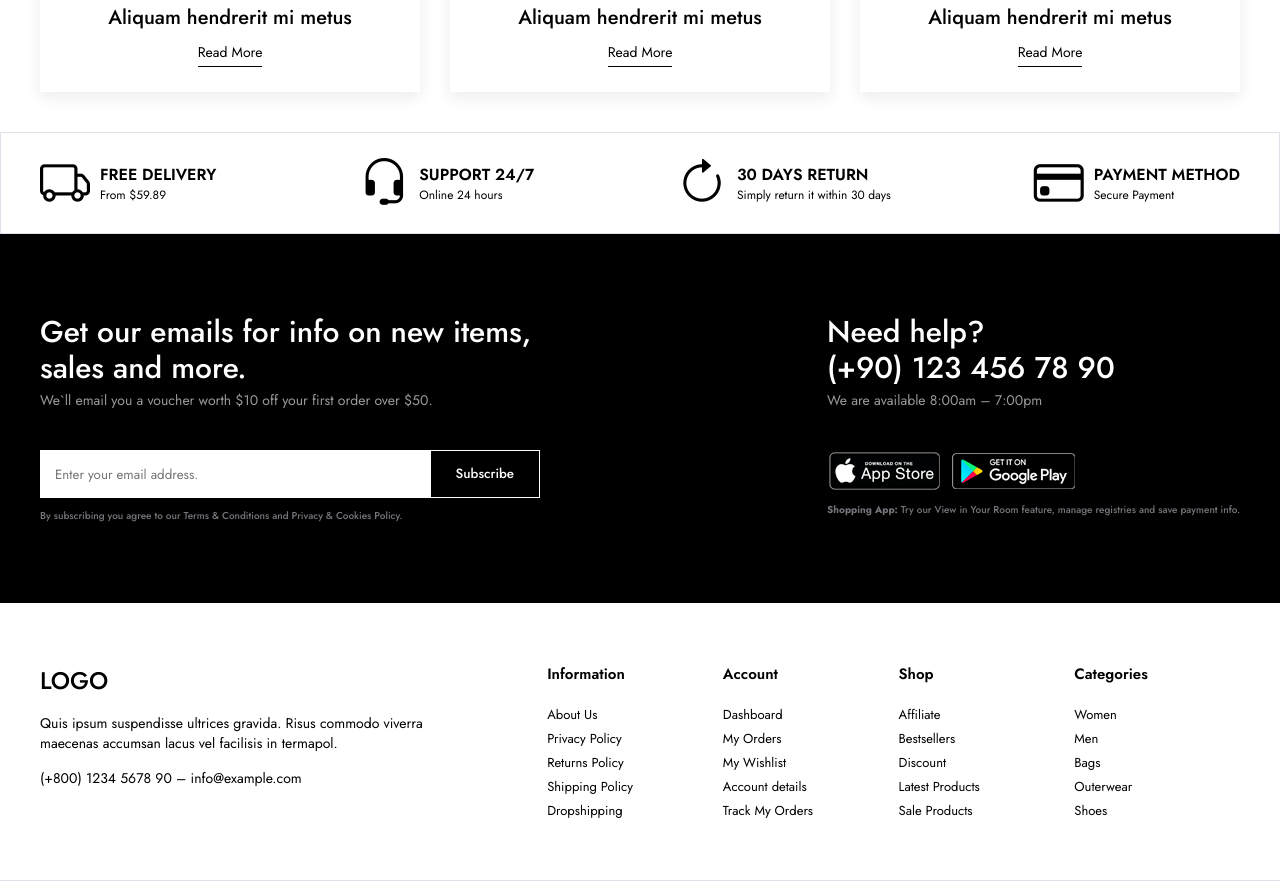
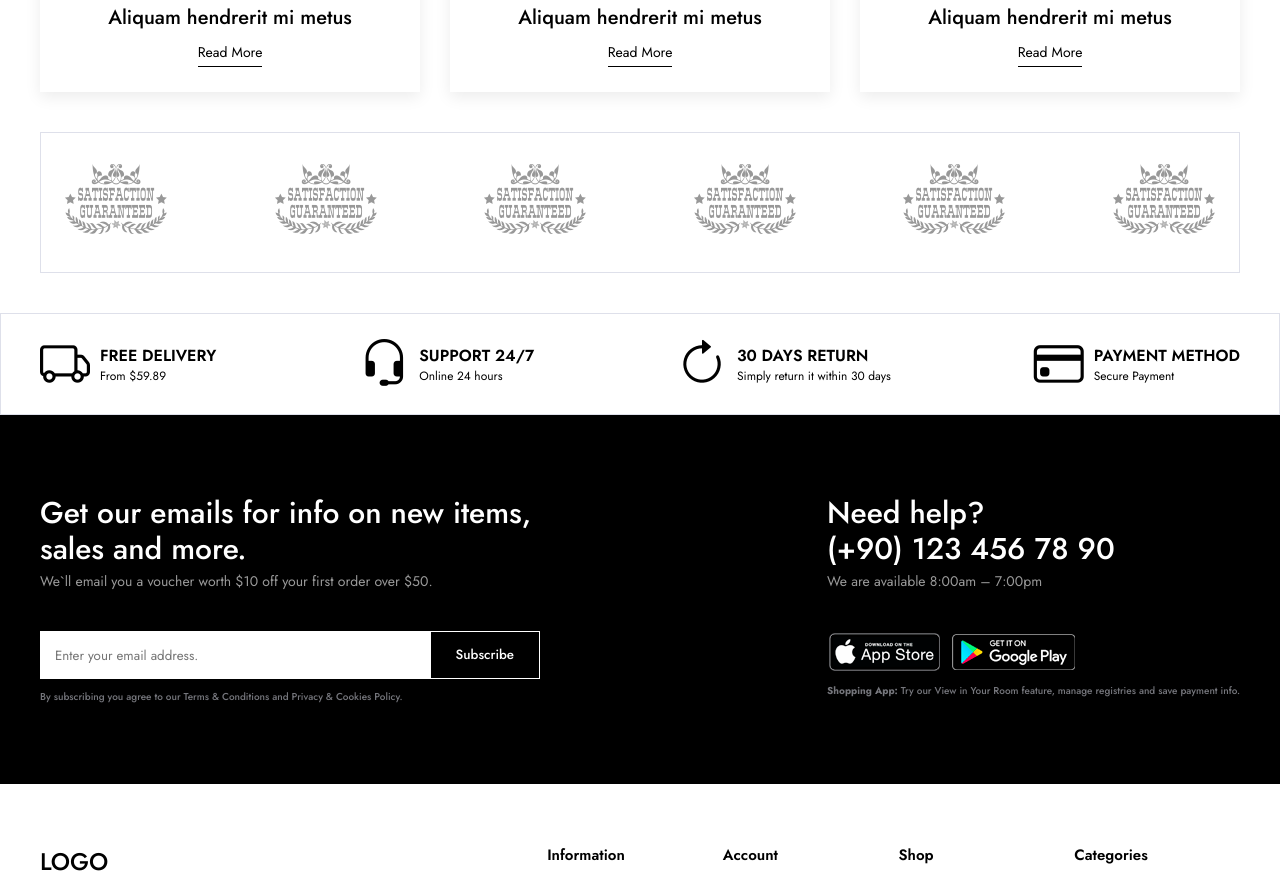
Before and after one commit to dev-ebruates/E-Ticaret-React, a React (Vite) app in the folder frontend/: page / in a window 1280 px wide. Shown: the part 3560-4447 px from the top of the page. Built offline with nearby package versions, Linux system fonts and the light colour scheme.

Commit message:
Brands Componenti Oluşturuldu.

```diff
--- a/frontend/src/App.jsx
+++ b/frontend/src/App.jsx
@@ -7,6 +7,7 @@ import Products from './components/Products/Products'
 import './App.css'
 import Campaigns from './components/Campaigns/Campaigns'
 import Blogs from './components/Blogs/Blogs'
+import Brands from './components/Brands/Brands'
 
 function App() {
 
@@ -19,6 +20,7 @@ function App() {
      <Campaigns/>
      <Products/>
      <Blogs/>
+     <Brands/>
      <Policy/>
      <Footer/>
     </>
--- /dev/null
+++ b/frontend/src/components/Brands/Brands.css
@@ -0,0 +1,11 @@
+.brands {
+  margin: 40px 0;
+}
+
+.brand-list {
+  display: flex;
+  justify-content: space-between;
+  flex-wrap: wrap;
+  border: 1px solid #dee0ea;
+  padding: 30px 5px;
+}
--- /dev/null
+++ b/frontend/src/components/Brands/Brands.jsx
@@ -0,0 +1,22 @@
+import "./BrandsItem.jsx"
+import "./Brands.css"
+import BrandsItem from "./BrandsItem.jsx"
+
+const Brands = () => {
+  return (
+    <section className="brands">
+    <div className="container">
+      <ul className="brand-list">
+       <BrandsItem/>
+       <BrandsItem/>
+       <BrandsItem/>
+       <BrandsItem/>
+       <BrandsItem/>
+       <BrandsItem/>
+      </ul>
+    </div>
+  </section>
+  )
+}
+
+export default Brands
--- /dev/null
+++ b/frontend/src/components/Brands/BrandsItem.css
@@ -0,0 +1,8 @@
+.brand-list .brand-item {
+  opacity: 0.4;
+  transition: 0.2s ease opacity;
+}
+
+.brand-list .brand-item:hover {
+  opacity: 1;
+}
--- /dev/null
+++ b/frontend/src/components/Brands/BrandsItem.jsx
@@ -0,0 +1,13 @@
+import "./BrandsItem.css"
+
+const BrandsItem = () => {
+  return (
+    <li className="brand-item">
+    <a href="#">
+      <img src="img/brands/brand1.png" alt=""/>
+    </a>
+  </li>
+  )
+}
+
+export default BrandsItem
```
